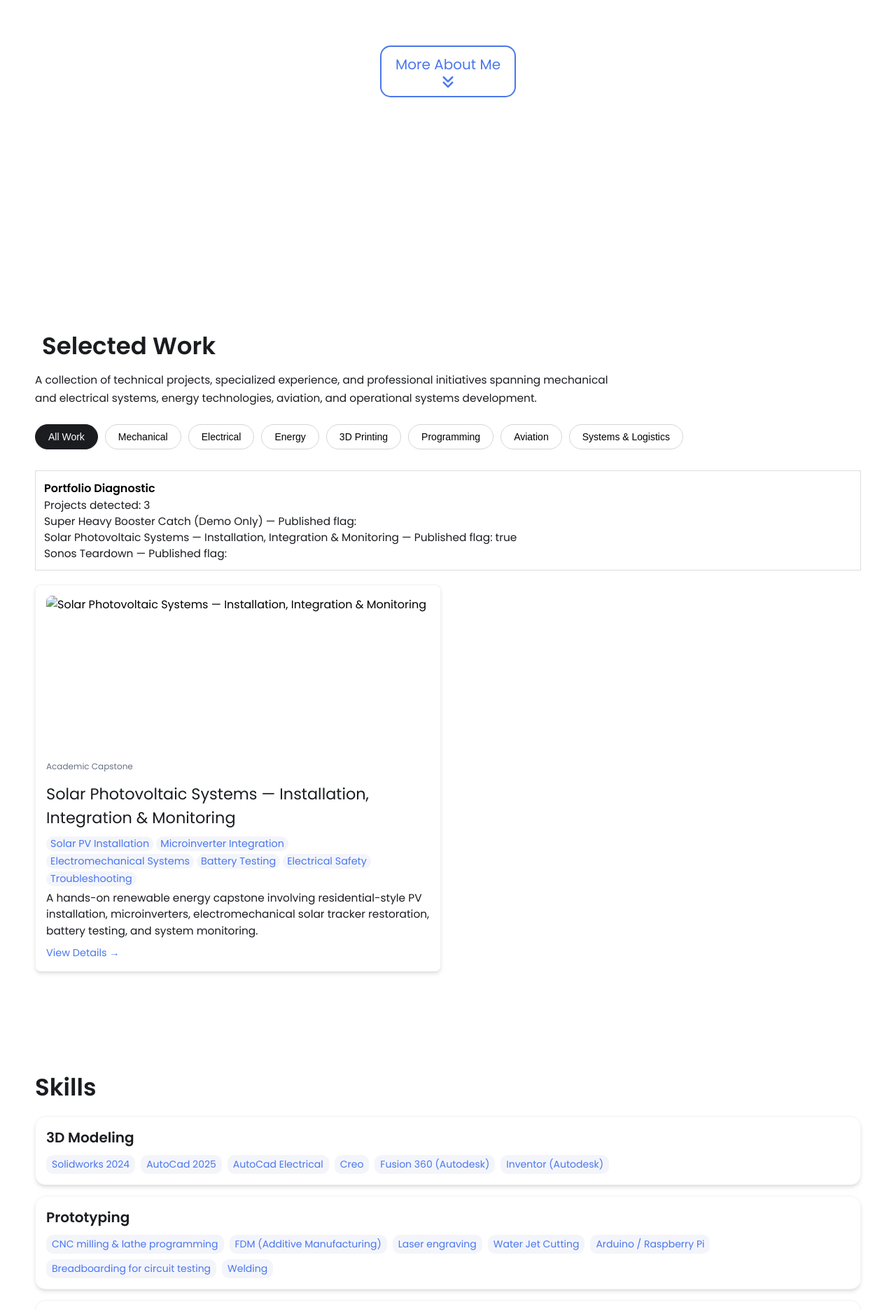
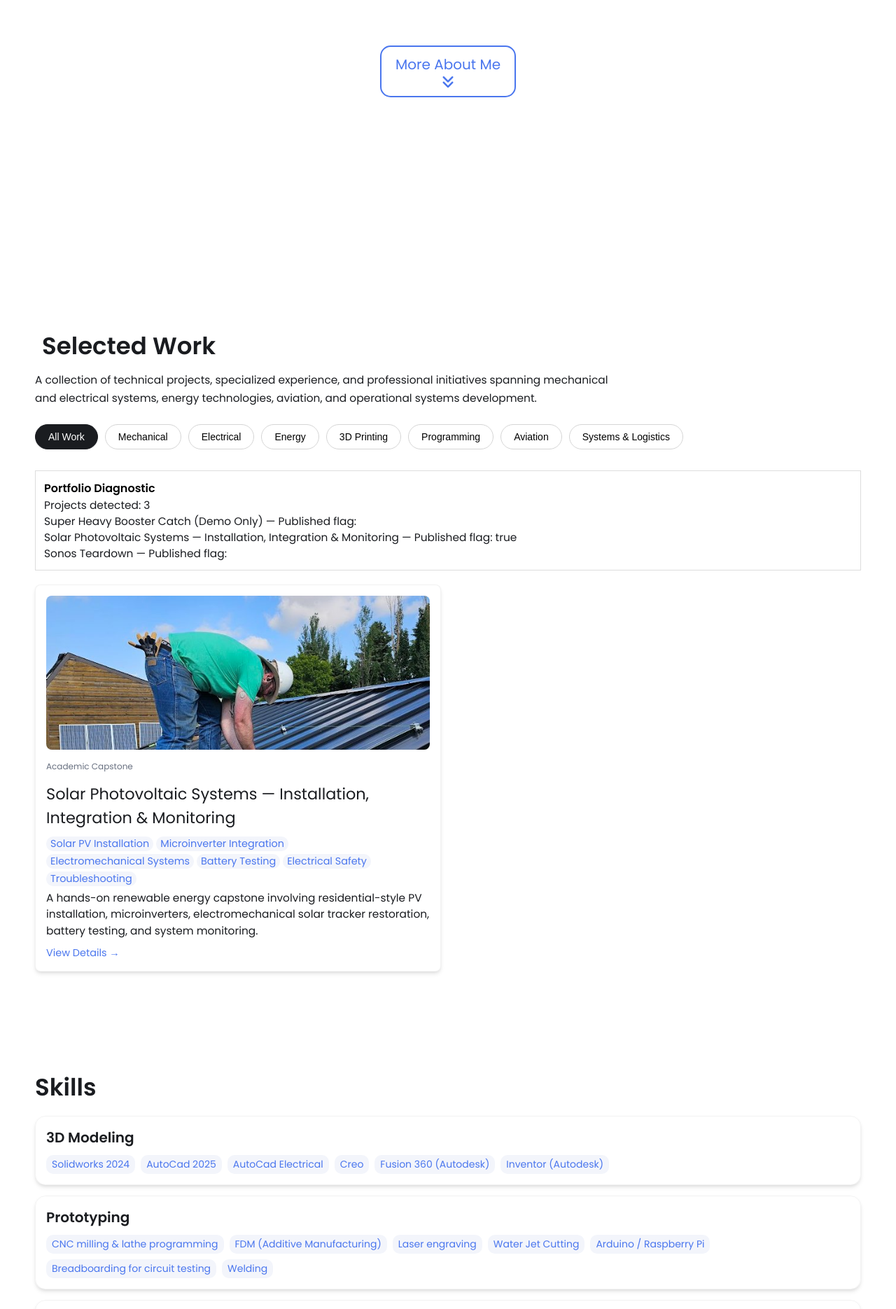
Before and after one commit to SuSpence-89/Eng-portfolio, a Jekyll site: the page built from index.html, in a window 1280 px wide. Shown: the part 602-2472 px from the top of the page at 70% size. Built offline with Jekyll 4.4.1, drawn with Linux system fonts in a browser that asks for light colours.

Commit message:
Update projects.html

```diff
--- a/_includes/projects.html
+++ b/_includes/projects.html
@@ -78,17 +78,15 @@
 
                     <div class="project-card">
 
+
                         {% if item['main-image'] %}
 
-                            {% assign folder_path = item.path | split: "/" | slice: 0, 2 | join: "/" %}
-                            {% assign image_name = item['main-image'] | remove_first: "/" %}
-                            {% assign image_path = "/" | append: folder_path | append: "/" | append: image_name %}
-
-                            <img src="{{ image_path | relative_url }}"
+                            <img src="{{ item['main-image'] | relative_url }}"
                                  alt="{{ item.title | escape }}"
                                  loading="lazy">
 
                         {% endif %}
+
 
                         <span class="selected-work-type">
                             {{ item.portfolio_type | default: "Portfolio Entry" }}
```
